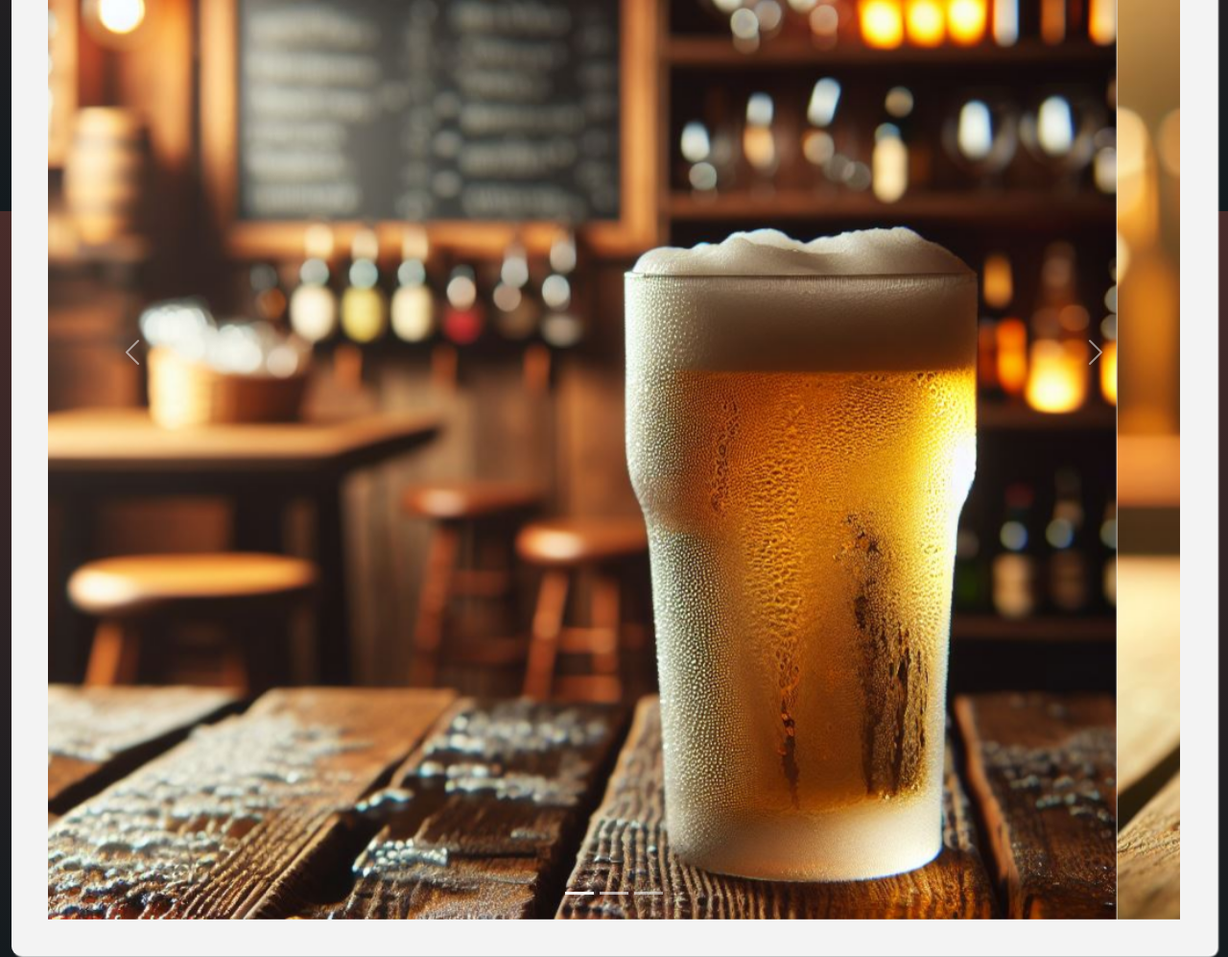
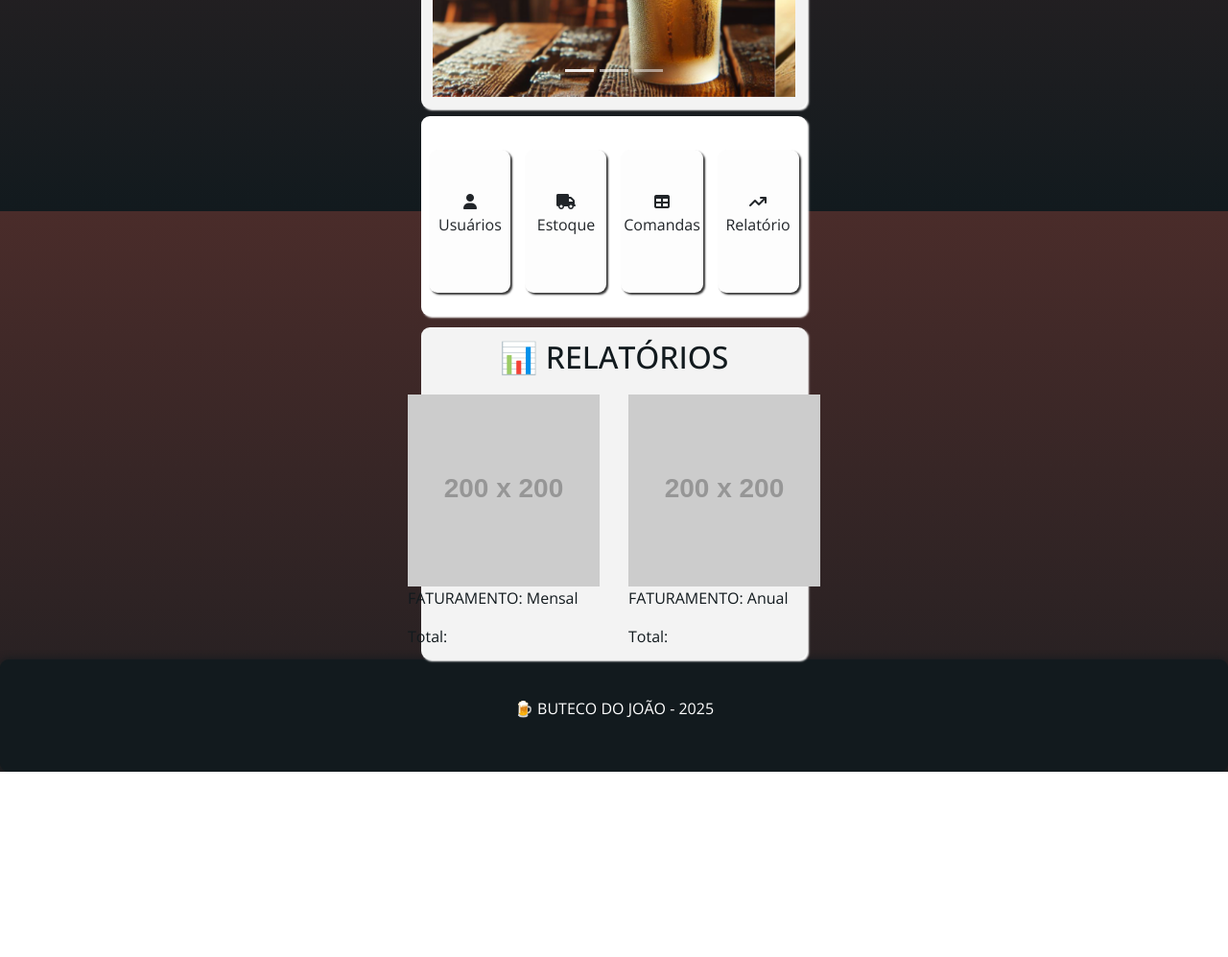
Before and after one commit to Arthurad11/projeto-integrador, a plain HTML site: page Projeto Integrador/home.html in a window 1280 px wide. Shown: the part 580-1577 px from the top of the page at 96% size. After the commit the page ends 1384 px from the top, so only its background shows below. Drawn offline with nearby package versions, Linux system fonts and the light colour scheme; placeholder pictures from the web are drawn by us.

Commit message:
atts
atts

```diff
--- /dev/null
+++ b/Projeto Integrador/css/style_estoque.css
@@ -0,0 +1,42 @@
+/* Importação de Fonte */
+@import url('https://fonts.googleapis.com/css2?family=Open+Sans:ital,wght@0,300..800;1,300..800&display=swap');
+
+/* Estilos Globais */
+body {
+    background: linear-gradient(to bottom, #4a2c2a, #121a1e), url('../img/css.jpeg');
+    background-size: cover;
+    background-repeat: no-repeat;
+    background-attachment: fixed;
+    color: #F8F8FF;
+    font-family: "Open Sans", serif;
+    margin: 0;
+}
+
+.negrito {
+    font-weight: bold;
+}
+
+
+/* Seção de Display */
+.display {
+    display: flex;
+    flex-direction: column;
+    gap: 15%;
+    justify-content: center;
+    align-items: center;
+    margin-top: 5%;
+    padding: 0;
+}
+
+footer{
+    border-top: 3%;
+    display: flex;
+    justify-content: center;
+    align-items: center;
+    padding: 3%;
+    background-color: #121a1e;
+    color: #ffffff;
+    border: none;
+    border-radius: 9px;
+    box-shadow: 0px 0px 9px 0px #121a1e;
+}
--- /dev/null
+++ b/Projeto Integrador/css/style_home.css
@@ -0,0 +1,137 @@
+/* Importação de Fonte */
+@import url('https://fonts.googleapis.com/css2?family=Open+Sans:ital,wght@0,300..800;1,300..800&display=swap');
+
+/* Estilos Globais */
+body {
+    background: linear-gradient(to bottom, #4a2c2a, #121a1e), url('../img/css.jpeg');
+    background-size: cover;
+    background-repeat: no-repeat;
+    background-attachment: fixed;
+    color: #F8F8FF;
+    font-family: "Open Sans", serif;
+    margin: 0;
+    padding: 0;
+}
+
+.negrito {
+    font-weight: bold;
+}
+
+
+/* Seção de Display */
+.display {
+    display: flex;
+    flex-direction: column;
+    gap: 15%;
+    justify-content: space-between;
+    margin-top: 5%;
+    padding: 0;
+}
+
+/* Gráficos */
+.graphic {
+    border-radius: 9px;
+}
+
+.graphic p {
+    text-align: left;
+}
+
+
+/* Conteúdo Principal */
+.conteudoPrincipal{
+    display: flex;
+    flex-direction: column;
+    gap: 5%;
+    justify-content: center;
+    align-items: center;
+    margin-top: 3%;
+    padding: 3%;
+    background-color: #f3f3f3;
+    color: #121a1e;
+    border: none;
+    border-radius: 9px;
+    box-shadow: 2px 2px 2px 0px #ffffff;
+}
+
+
+
+/* Seção de Beer */
+.beer {
+    display: flex;
+    justify-content: center;
+    align-items: center;
+    text-align: center;
+    margin-top: 50%;
+}
+
+
+/* Menu do cartões */
+.bg_menu {
+    background-color: #ffffff;
+    display: flex;
+    flex-direction: row;
+    justify-content: center;
+    align-items: center;
+    padding: 6%;
+    gap: 15px;
+    margin-top: 2%;
+    color: #121a1e;
+    border-radius: 9px;
+    box-shadow: 2px 2px 2px 0px #ffffff;
+}
+/* Cartões */
+.card {
+    margin-top: 3%;
+    display: flex;
+    flex-direction:  column;
+    justify-content: center;
+    align-items: center;
+    background-color: #fdfdfd;
+    border-radius: 9px;
+    border: none;
+    text-align: center;
+    box-shadow: 2px 2px 2px rgb(53, 53, 53);
+    cursor: pointer;
+    padding: 12%;;
+}
+
+
+.bgb_graphix {
+    display: flex;
+    flex-direction: column;
+    gap: 5%;
+    justify-content: center;
+    align-items: center;
+    margin-top: 3%;
+    padding: 3%;
+    background-color: #f3f3f3;
+    color: #121a1e;
+    border: none;
+    border-radius: 9px;
+    box-shadow: 0px 0px 9px 0px #121a1e;
+    box-shadow: 2px 2px 2px 0px #ffffff;
+}
+
+/* Menu de Gráficos */
+.menu_graphicos {
+    display: flex;
+    flex-direction: row;
+    justify-content: space-between;
+    gap: 15px;
+    margin-top: 3%;
+}
+
+
+footer{
+    border-top: 3%;
+    display: flex;
+    justify-content: center;
+    align-items: center;
+    padding: 3%;
+    background-color: #121a1e;
+    color: #ffffff;
+    border: none;
+    border-radius: 9px;
+    box-shadow: 0px 0px 9px 0px #121a1e;
+}
--- a/Projeto Integrador/css/style_m.css
+++ b/Projeto Integrador/css/style_m.css
@@ -10,128 +10,25 @@ body {
     color: #F8F8FF;
     font-family: "Open Sans", serif;
     margin: 0;
-    padding: 0;
 }
 
 .negrito {
     font-weight: bold;
 }
-/* Cabeçalho */
-.cabecalho {
-    display: flex;
-    justify-content: center;
-    align-items: center;
-    margin-top: 9px;
-    padding: 0;
-    background: linear-gradient(0deg, rgba(113, 4, 4, 1) 0%, rgba(22, 22, 22, 1) 100%);
-    color: #ffffff;
-    border: none;
-}
+
 
 /* Seção de Display */
 .display {
     display: flex;
     flex-direction: column;
     gap: 15%;
-    justify-content: space-between;
-    margin-top: 9%;
-    padding: 0;
-}
-
-/* Gráficos */
-.graphic {
-    border-radius: 9px;
-}
-
-.graphic p {
-    text-align: left;
-}
-
-
-/* Conteúdo Principal */
-.conteudoPrincipal{
-    display: flex;
-    flex-direction: column;
-    gap: 5%;
     justify-content: center;
     align-items: center;
-    margin-top: 3%;
-    padding: 3%;
-    background-color: #f3f3f3;
-    color: #121a1e;
-    border: none;
-    border-radius: 9px;
-    box-shadow: 2px 2px 2px 0px #ffffff;
+    margin-top: 5%;
+    padding: 0;
+    background-color: #F8F8FF;
+
 }
-
-
-
-/* Seção de Beer */
-.beer {
-    display: flex;
-    justify-content: center;
-    align-items: center;
-    text-align: center;
-    margin-top: 50%;
-}
-
-
-
-.bg_menu {
-    background-color: #ffffff;
-    display: flex;
-    flex-direction: row;
-    justify-content: center;
-    align-items: center;
-    padding: 6%;
-    gap: 15px;
-    margin-top: 2%;
-    color: #121a1e;
-    border-radius: 9px;
-    box-shadow: 2px 2px 2px 0px #ffffff;
-}
-/* Cartões */
-.card {
-    margin-top: 3%;
-    display: flex;
-    flex-direction:  column;
-    justify-content: center;
-    align-items: center;
-    background-color: #fdfdfd;
-    border-radius: 9px;
-    border: none;
-    text-align: center;
-    box-shadow: 2px 2px 2px rgb(53, 53, 53);
-    cursor: pointer;
-    padding: 12%;;
-}
-
-
-.bgb_grphix {
-    display: flex;
-    flex-direction: column;
-    gap: 5%;
-    justify-content: center;
-    align-items: center;
-    margin-top: 3%;
-    padding: 3%;
-    background-color: #f3f3f3;
-    color: #121a1e;
-    border: none;
-    border-radius: 9px;
-    box-shadow: 0px 0px 9px 0px #121a1e;
-    box-shadow: 2px 2px 2px 0px #ffffff;
-}
-
-/* Menu de Gráficos */
-.menu_graphicos {
-    display: flex;
-    flex-direction: row;
-    justify-content: space-between;
-    gap: 15px;
-    margin-top: 3%;
-}
-
 
 footer{
     border-top: 3%;
--- a/Projeto Integrador/home.html
+++ b/Projeto Integrador/home.html
@@ -10,7 +10,7 @@
   <script src="js/bootstrap.bundle.min.js"></script>
   <!--Icons-->
   <SCript src="js/font-awesome-v6.6.js"></SCript>
-  <link rel="stylesheet" href="css/style_m.css">
+  <link rel="stylesheet" href="css/style_home.css">
   <title>Document</title>
 </head>
 
@@ -72,8 +72,8 @@
     <!--CONTAINER RESPONSIVEL-->
     <div class="container-fluid mt-3">
       <div class="row">
-
-        <div class="col-md-12 P-3">
+        <div class="col-md-4"></div>
+        <div class="col-md-4 P-3">
 
           <!--Apresentação do site-->
           <div class="conteudoPrincipal">
@@ -121,8 +121,8 @@
           </div>
           <!--Apresentação do site-->
 
-          <!--Buttons-->
           <!--CARD-->
+          <!--Menu de usuarios-->
           <div class="bg_menu">
             <div class="card">
               <div class="icon">
@@ -131,19 +131,19 @@
               <P class="txt1">Usuários</P>
             </div>
 
+            <!--Menu estoque-->
             <div class="card">
               <div class="icon">
                 <i class="fa-solid fa-truck"></i>
               </div>
-
               <P class="txt1">Estoque</P>
             </div>
 
+            <!--Menu comanda-->
             <div class="card">
               <div class="icon">
                 <i class="fa-solid fa-table"></i>
               </div>
-
               <P class="txt1">Comandas</P>
             </div>
 
@@ -159,7 +159,7 @@
 
 
           <!--Show graphic-->
-          <div class="bgb_grphix">
+          <div class="bgb_graphix">
             <h2>📊 RELATÓRIOS</h2>
             <div class="menu_graphicos">
               <!--Faturamento mensal-->
```
Also changed, not shown: Projeto Integrador/estoque.html (+5 -6 lines).
